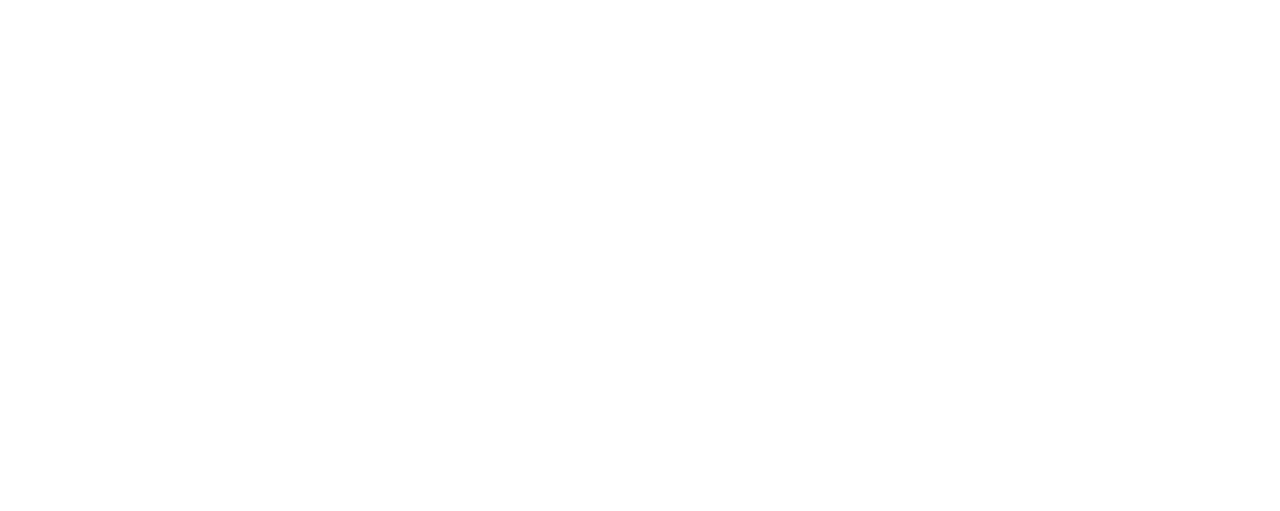
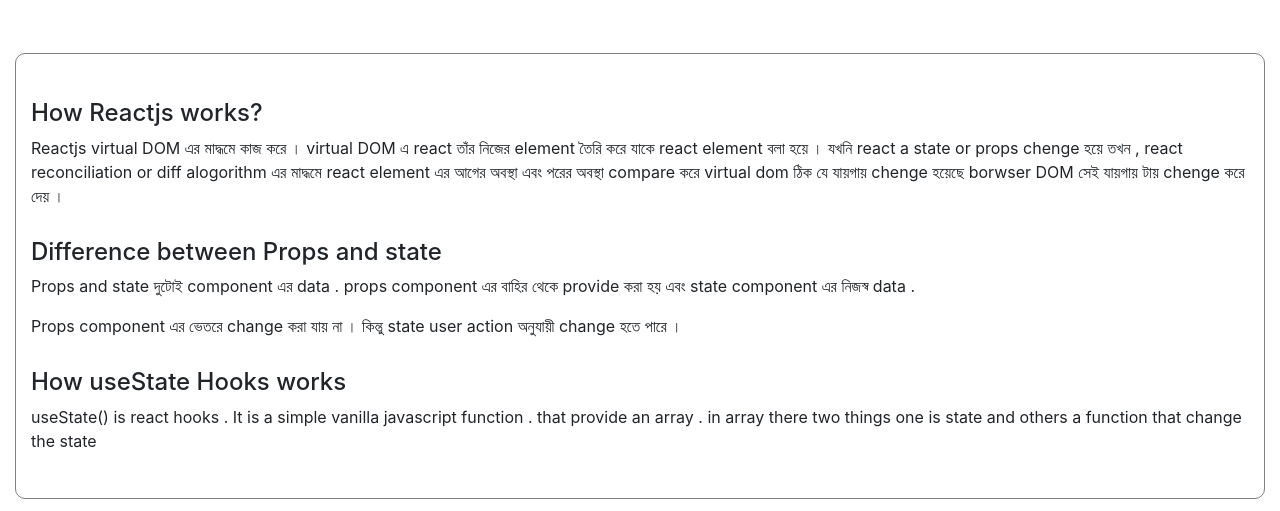
Before and after one commit to sajibur-dev/bongo-shop, a React (Create React App) app: page / in a window 1280 px wide. Shown: the part 1352-1863 px from the top of the page. Before the commit the page ends 1390 px from the top, so only its background shows below. Built offline with nearby package versions, Linux system fonts and the light colour scheme.

Commit message:
answer section is done

```diff
--- a/src/App.js
+++ b/src/App.js
@@ -1,4 +1,5 @@
 import React from 'react';
+import Answers from './Components/Answers/Answers';
 import NavBar from './Components/NavBar/NavBar';
 import Shop from './Components/Shop/Shop';
 
@@ -7,6 +8,7 @@
     <div>
       <NavBar/>
       <Shop/>
+      <Answers/>
     </div>
   );
 };
--- /dev/null
+++ b/src/Components/Answers/Answers.css
@@ -0,0 +1,10 @@
+.answer-container {
+  margin: 15px;
+  padding: 15px;
+  border: 1px solid gray;
+  border-radius: 10px;
+}
+
+.answer {
+  margin: 30px 0;
+}
--- /dev/null
+++ b/src/Components/Answers/Answers.js
@@ -0,0 +1,26 @@
+import React from 'react';
+import './Answers.css';
+
+const Answers = () => {
+    return (
+        <div className='answer-container'>
+            <div className='answer'>
+                <h4>How Reactjs works?</h4>
+                <p>Reactjs virtual DOM এর মাদ্ধমে কাজ করে । virtual DOM এ react তাঁর নিজের element তৈরি করে যাকে react element বলা হয়ে । যখনি react a state or props chenge হয়ে তখন , react reconciliation or diff alogorithm এর মাদ্ধমে react element এর আগের অবস্থা এবং পরের অবস্থা compare করে virtual   dom ঠিক যে  যায়গায়  chenge  হয়েছে  borwser DOM  সেই যায়গায় টায় chenge করে দেয় । </p>
+            </div>
+            <div className='answer'>
+                <h4>Difference between Props and state</h4>
+                <p>Props and state দুটোই component এর data . props component এর বাহির থেকে provide করা হয় এবং state component এর নিজস্ব data . </p>
+                <p>
+                Props component এর  ভেতরে change করা যায় না । কিন্তু   state user action অনুযায়ী change হতে পারে ।
+                </p>
+            </div>
+            <div className='answer'>
+                <h4>How useState Hooks works</h4>
+                <p>useState() is react hooks . It is a simple vanilla javascript function . that provide an array . in array there two things one is state and others a function that change the state </p>
+            </div>
+        </div>
+    );
+};
+
+export default Answers;
```
